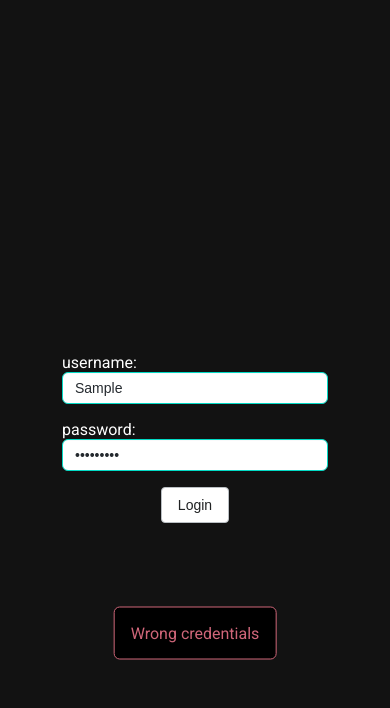
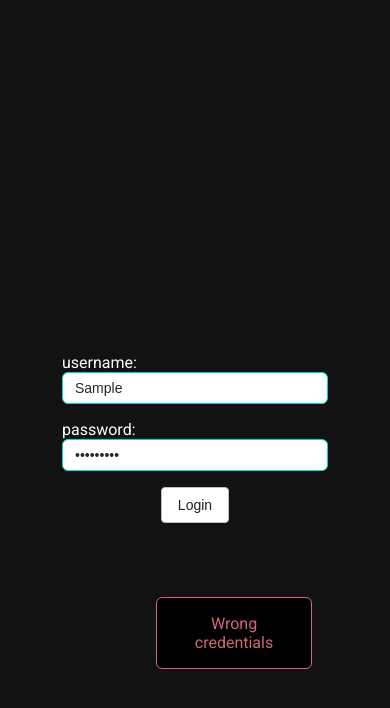
Before and after one commit to pjleclair/vi-parser, a React (Create React App) app in the folder frontend/: page / in a window 390 px wide. Both pictures are taken after typing "Sample", "Sample123" into the empty fields and a click on the button "Login". Shown: the top 708 px of the page. Built offline with nearby package versions, Linux system fonts and the light colour scheme; no server answers.

Commit message:
Update Notification styling

```diff
--- a/frontend/src/components/notification.css
+++ b/frontend/src/components/notification.css
@@ -10,3 +10,9 @@
     transform: translate(-50%,-50%);
     text-align: center;
 }
+
+@media (max-width: 600px) {
+    .notification {
+        left: 60%;
+    }
+}
```
Also changed, not shown: 12 other files (tests, documents, lock files or other folders).
